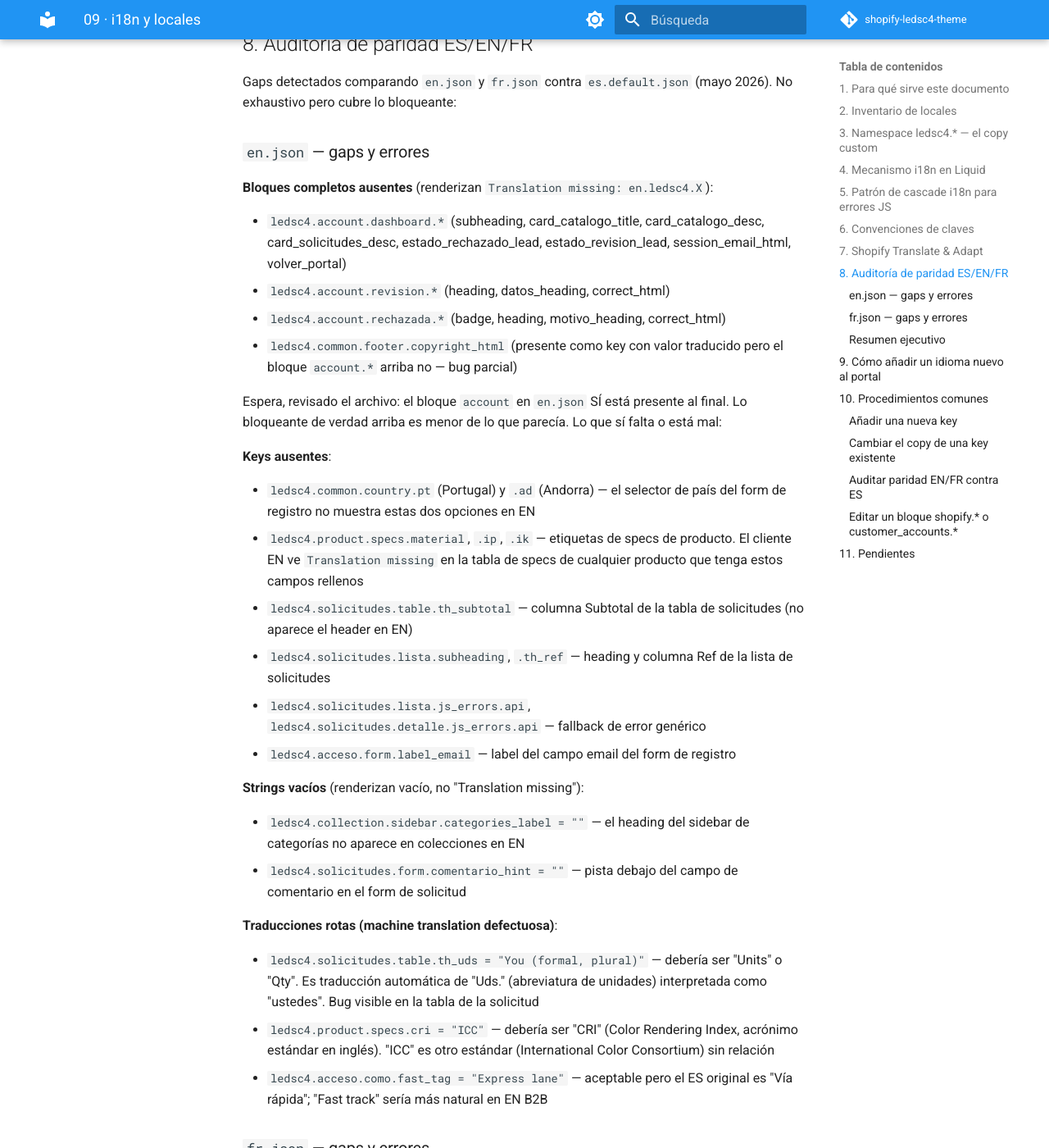
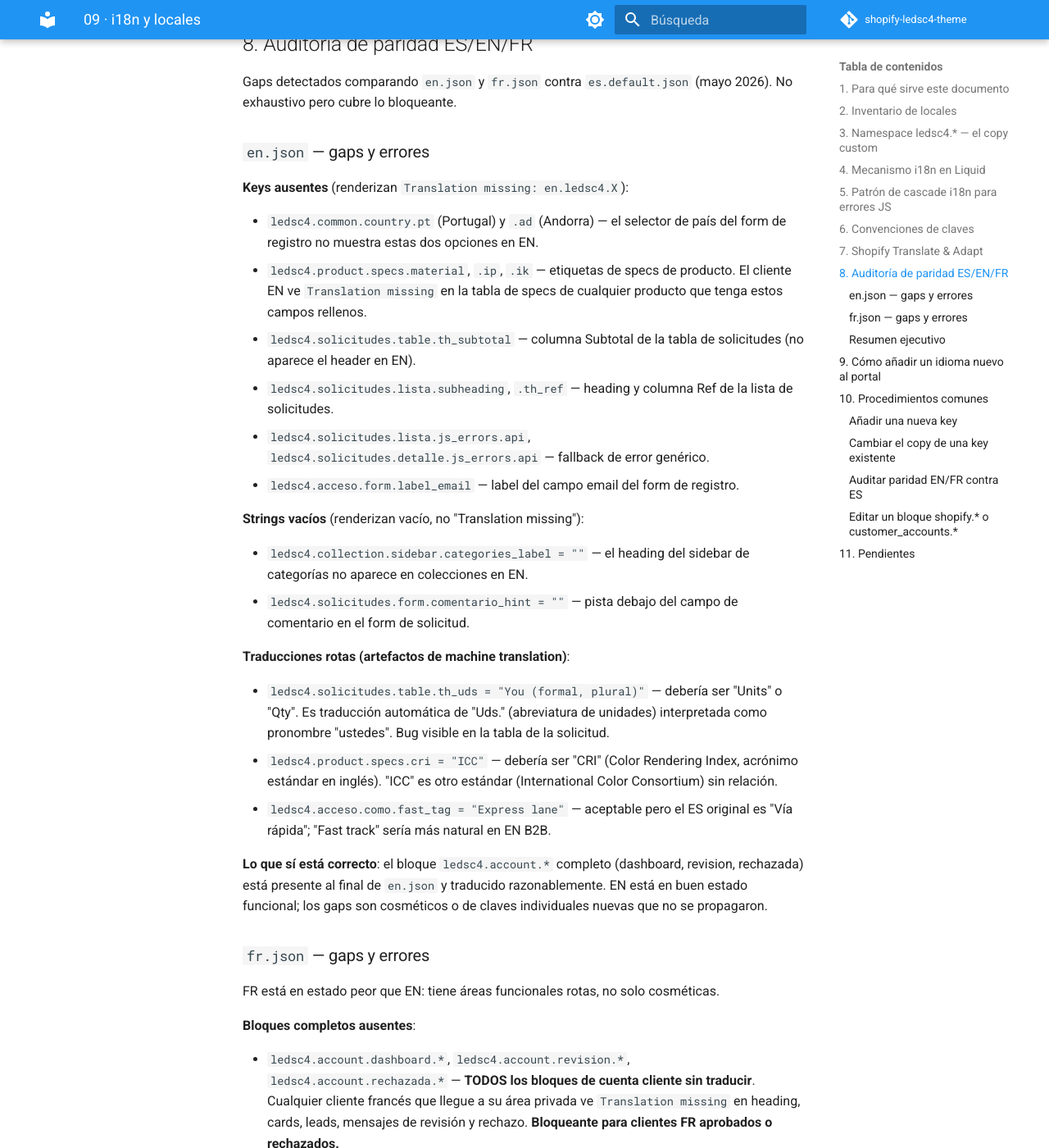
Before and after one commit to danielpenamad/shopify-ledsc4-theme, an MkDocs documentation site: the page built from docs/desarrollo/09-i18n.md, in a window 1280 px wide and 1400 px high, scrolled down 7089 px. Shown: the whole window at 82% size. Built offline with MkDocs 1.6.1 and Material for MkDocs 9.7.7, drawn with Linux system fonts in a browser that asks for light colours; comment, search, counter and statistics services are not loaded; some of the changed text lies outside the part shown.

Commit message:
docs(desarrollo): 09 — limpieza de auditoria EN, ampliar fr
Refina la seccion 8 del borrador previo:

- EN: elimina la autocorreccion visible sobre `account.*` (el
  bloque SI esta en en.json). Reorganiza en 3 bloques limpios:
  keys ausentes, strings vacios, traducciones rotas. Anade nota
  explicita de que el resto de EN esta en buen estado.

- FR: anade `regulacion = 'Réglementation'` (mal traducido como
  normativa, deberia ser 'Variation'/'Gradation' para dimming).
  Anade `cri` como ausente en FR (no presente como pense
  inicialmente, lo revise contra el JSON). Anade
  `common.footer.copyright_html` como ausente, no solo como
  pendiente.

- Anade hipotesis del bug propagado ES→EN→FR (el patron `th_uds`
  + `regulacion` sugiere que FR se tradujo desde EN, no desde ES).

- Resumen ejecutivo reescrito con contadores precisos: EN tiene
  severidad cosmetica, FR tiene severidad funcional (3 bloques
  completos ausentes, 5 strings vacios en pantallas visibles).

- Pendientes: anade `regulacion` a las traducciones rotas y a
  la sospecha de propagacion ES→EN→FR.

```diff
--- a/docs/desarrollo/09-i18n.md
+++ b/docs/desarrollo/09-i18n.md
@@ -174,74 +174,78 @@ Para el portal B2B esto importa porque:
 
 ## 8. Auditoría de paridad ES/EN/FR
 
-Gaps detectados comparando `en.json` y `fr.json` contra `es.default.json` (mayo 2026). No exhaustivo pero cubre lo bloqueante:
+Gaps detectados comparando `en.json` y `fr.json` contra `es.default.json` (mayo 2026). No exhaustivo pero cubre lo bloqueante.
 
 ### `en.json` — gaps y errores
 
-**Bloques completos ausentes** (renderizan `Translation missing: en.ledsc4.X`):
+**Keys ausentes** (renderizan `Translation missing: en.ledsc4.X`):
 
-- `ledsc4.account.dashboard.*` (subheading, card_catalogo_title, card_catalogo_desc, card_solicitudes_desc, estado_rechazado_lead, estado_revision_lead, session_email_html, volver_portal)
-- `ledsc4.account.revision.*` (heading, datos_heading, correct_html)
-- `ledsc4.account.rechazada.*` (badge, heading, motivo_heading, correct_html)
-- `ledsc4.common.footer.copyright_html` (presente como key con valor traducido pero el bloque `account.*` arriba no — bug parcial)
+- `ledsc4.common.country.pt` (Portugal) y `.ad` (Andorra) — el selector de país del form de registro no muestra estas dos opciones en EN.
+- `ledsc4.product.specs.material`, `.ip`, `.ik` — etiquetas de specs de producto. El cliente EN ve `Translation missing` en la tabla de specs de cualquier producto que tenga estos campos rellenos.
+- `ledsc4.solicitudes.table.th_subtotal` — columna Subtotal de la tabla de solicitudes (no aparece el header en EN).
+- `ledsc4.solicitudes.lista.subheading`, `.th_ref` — heading y columna Ref de la lista de solicitudes.
+- `ledsc4.solicitudes.lista.js_errors.api`, `ledsc4.solicitudes.detalle.js_errors.api` — fallback de error genérico.
+- `ledsc4.acceso.form.label_email` — label del campo email del form de registro.
 
-Espera, revisado el archivo: el bloque `account` en `en.json` SÍ está presente al final. Lo bloqueante de verdad arriba es menor de lo que parecía. Lo que sí falta o está mal:
+**Strings vacíos** (renderizan vacío, no "Translation missing"):
+
+- `ledsc4.collection.sidebar.categories_label = ""` — el heading del sidebar de categorías no aparece en colecciones en EN.
+- `ledsc4.solicitudes.form.comentario_hint = ""` — pista debajo del campo de comentario en el form de solicitud.
+
+**Traducciones rotas (artefactos de machine translation)**:
+
+- `ledsc4.solicitudes.table.th_uds = "You (formal, plural)"` — debería ser "Units" o "Qty". Es traducción automática de "Uds." (abreviatura de unidades) interpretada como pronombre "ustedes". Bug visible en la tabla de la solicitud.
+- `ledsc4.product.specs.cri = "ICC"` — debería ser "CRI" (Color Rendering Index, acrónimo estándar en inglés). "ICC" es otro estándar (International Color Consortium) sin relación.
+- `ledsc4.acceso.como.fast_tag = "Express lane"` — aceptable pero el ES original es "Vía rápida"; "Fast track" sería más natural en EN B2B.
+
+**Lo que sí está correcto**: el bloque `ledsc4.account.*` completo (dashboard, revision, rechazada) está presente al final de `en.json` y traducido razonablemente. EN está en buen estado funcional; los gaps son cosméticos o de claves individuales nuevas que no se propagaron.
+
+### `fr.json` — gaps y errores
+
+FR está en estado peor que EN: tiene áreas funcionales rotas, no solo cosméticas.
+
+**Bloques completos ausentes**:
+
+- `ledsc4.account.dashboard.*`, `ledsc4.account.revision.*`, `ledsc4.account.rechazada.*` — **TODOS los bloques de cuenta cliente sin traducir**. Cualquier cliente francés que llegue a su área privada ve `Translation missing` en heading, cards, leads, mensajes de revisión y rechazo. **Bloqueante para clientes FR aprobados o rechazados.**
+- `ledsc4.common.footer.copyright_html` — falta. El footer legal del portal en FR muestra `Translation missing` en lugar del copyright completo.
+
+**Strings vacíos críticos** (renderizan vacío):
+
+- `ledsc4.portal.heading_html = ""` — la heading H1 de la landing del portal está vacía en FR.
+- `ledsc4.portal.lead = ""` — el subtítulo del portal está vacío.
+- `ledsc4.portal.f1_title = ""`, `.f1_desc = ""` — la primera feature del portal está vacía.
+- `ledsc4.checkout.disclaimers.body_html = ""` — los disclaimers legales del checkout están vacíos en FR. Implicación legal: cliente francés no ve los avisos de IVA / portes / no devoluciones.
+- `ledsc4.collection.sidebar.categories_label = ""`.
 
 **Keys ausentes**:
 
-- `ledsc4.common.country.pt` (Portugal) y `.ad` (Andorra) — el selector de país del form de registro no muestra estas dos opciones en EN
-- `ledsc4.product.specs.material`, `.ip`, `.ik` — etiquetas de specs de producto. El cliente EN ve `Translation missing` en la tabla de specs de cualquier producto que tenga estos campos rellenos
-- `ledsc4.solicitudes.table.th_subtotal` — columna Subtotal de la tabla de solicitudes (no aparece el header en EN)
-- `ledsc4.solicitudes.lista.subheading`, `.th_ref` — heading y columna Ref de la lista de solicitudes
-- `ledsc4.solicitudes.lista.js_errors.api`, `ledsc4.solicitudes.detalle.js_errors.api` — fallback de error genérico
-- `ledsc4.acceso.form.label_email` — label del campo email del form de registro
-
-**Strings vacíos** (renderizan vacío, no "Translation missing"):
-
-- `ledsc4.collection.sidebar.categories_label = ""` — el heading del sidebar de categorías no aparece en colecciones en EN
-- `ledsc4.solicitudes.form.comentario_hint = ""` — pista debajo del campo de comentario en el form de solicitud
-
-**Traducciones rotas (machine translation defectuosa)**:
-
-- `ledsc4.solicitudes.table.th_uds = "You (formal, plural)"` — debería ser "Units" o "Qty". Es traducción automática de "Uds." (abreviatura de unidades) interpretada como "ustedes". Bug visible en la tabla de la solicitud
-- `ledsc4.product.specs.cri = "ICC"` — debería ser "CRI" (Color Rendering Index, acrónimo estándar en inglés). "ICC" es otro estándar (International Color Consortium) sin relación
-- `ledsc4.acceso.como.fast_tag = "Express lane"` — aceptable pero el ES original es "Vía rápida"; "Fast track" sería más natural en EN B2B
-
-### `fr.json` — gaps y errores
-
-**Bloques completos ausentes**:
-
-- `ledsc4.account.dashboard.*`, `ledsc4.account.revision.*`, `ledsc4.account.rechazada.*` — TODOS los bloques de cuenta cliente sin traducir. Cualquier cliente francés que llegue a su área privada ve "Translation missing" en heading, cards, leads, mensajes de revisión y rechazo. **Bloqueante para clientes FR aprobados.**
-- `ledsc4.common.footer.copyright_html` — falta. El footer legal del portal en FR muestra "Translation missing" en lugar del copyright
-
-**Strings vacíos críticos** (renderizan vacío):
-
-- `ledsc4.portal.heading_html = ""` — la heading H1 de la landing del portal está vacía en FR
-- `ledsc4.portal.lead = ""` — el subtítulo del portal está vacío
-- `ledsc4.portal.f1_title = ""`, `.f1_desc = ""` — la primera feature del portal está vacía
-- `ledsc4.checkout.disclaimers.body_html = ""` — los disclaimers legales del checkout están vacíos en FR. Implicación legal: cliente francés no ve los avisos de IVA / portes / no devoluciones
-- `ledsc4.collection.sidebar.categories_label = ""`
+- `ledsc4.product.specs.cri` — ausente en FR (presente en ES con valor "CRI").
+- `ledsc4.acceso.form.label_email` — falta (mismo gap que EN).
 
 **Traducciones rotas**:
 
-- `ledsc4.product.specs.ip = "PI"` — el código IP de producto traducido al revés. Debe quedarse como "IP" (acrónimo internacional, no se traduce)
-- `ledsc4.product.specs.ik = "OK"` — IK traducido como "OK". Debe quedarse como "IK"
-- `ledsc4.product.specs.material = "Matériel"` — debería ser "Matériau". "Matériel" significa "equipo/hardware", no "material"
-- `ledsc4.solicitudes.table.th_uds = "Vous."` — mismo patrón que en EN: traducción automática de "Uds." como "Vous" (vous = ustedes)
-- `ledsc4.acceso.como.step1_title = "Tu t'inscris"` — tuteo cuando el resto del corpus FR usa "vous" (formal). Inconsistencia de registro a corregir
-- `ledsc4.acceso.ctas_lead` — mezcla tuteo + vouvoiement en la misma frase
+- `ledsc4.product.specs.ip = "PI"` — el código IP de producto traducido al revés. Debe quedarse como "IP" (acrónimo internacional, no se traduce).
+- `ledsc4.product.specs.ik = "OK"` — IK traducido como "OK". Debe quedarse como "IK". Probablemente artefacto de auto-traducción interpretando "IK" como afirmación.
+- `ledsc4.product.specs.material = "Matériel"` — debería ser "Matériau". "Matériel" significa "equipo/hardware", no "material físico".
+- `ledsc4.product.specs.regulacion = "Réglementation"` — debería ser "Variation" o "Gradation". El ES "regulación" en este contexto es dimming (regulación de intensidad), no normativa.
+- `ledsc4.solicitudes.table.th_uds = "Vous."` — mismo patrón que en EN: traducción automática de "Uds." como "Vous" (ustedes).
+- `ledsc4.acceso.como.step1_title = "Tu t'inscris"` — tuteo cuando el resto del corpus FR usa "vous" (formal). Inconsistencia de registro a corregir.
+- `ledsc4.acceso.ctas_lead` — mezcla tuteo + vouvoiement en la misma frase.
+
+**Patrón sospechoso**: el bug `th_uds` ("Uds." → "You"/"Vous.") sugiere que la traducción FR se generó desde EN en vez de desde ES. Verificable comparando claves donde ES tiene precisión que EN pierde (acrónimos técnicos, abreviaturas) y FR repite la pérdida de EN. Recomendación: auditoría dedicada a esto antes de tocar más copy FR.
 
 ### Resumen ejecutivo
 
 | Categoría | EN | FR |
-| --- | --- | --- |
-| Bloques `ledsc4.account.*` ausentes | No (presentes al final) | **Sí, bloqueante** |
-| Strings vacíos en pantallas visibles | 2 (categories_label, comentario_hint) | 5+ (portal heading/lead/f1, checkout disclaimers, categories_label) |
-| Keys faltantes individuales | ~10 | ~3 |
-| Traducciones rotas (machine translation) | 2 mayores (th_uds, cri) | 5+ mayores (ip, ik, material, th_uds, registro inconsistente) |
-| Copyright footer | OK | **Ausente** |
+| --- | ---: | ---: |
+| Bloques `ledsc4.*` completos ausentes | 0 | 3 (account.dashboard, account.revision, account.rechazada) |
+| Strings vacíos en pantallas visibles | 2 | 5 |
+| Keys faltantes individuales | 11 | 3 |
+| Traducciones rotas con impacto al cliente | 2 (th_uds, cri) | 6 (ip, ik, material, regulacion, th_uds, registro inconsistente) |
+| Copyright footer | OK | Ausente |
+| Severidad global | Cosmética | Funcional |
 
-Lo más urgente operativamente es: completar el bloque `ledsc4.account.*` en FR (afecta a cualquier cliente FR aprobado) y rellenar `portal.*` y `checkout.disclaimers.*` en FR (afecta también a UX y posiblemente cumplimiento legal).
+Lo más urgente operativamente: completar el bloque `ledsc4.account.*` en FR (afecta a cualquier cliente FR aprobado o rechazado), y rellenar `portal.*` y `checkout.disclaimers.*` en FR (afecta a UX y posiblemente cumplimiento legal).
 
 ## 9. Cómo añadir un idioma nuevo al portal
 
@@ -300,9 +304,11 @@ No. Esos bloques los genera Translate & Adapt. Para cambiar copy ahí, editar de
 
 - **Completar bloque `ledsc4.account.*` en `fr.json`** — afecta a todos los clientes FR aprobados; dashboard, revisión y rechazo muestran "Translation missing". Bloqueante.
 
-- **Rellenar strings vacíos críticos en `fr.json`** — `portal.heading_html`, `portal.lead`, `portal.f1_title`, `portal.f1_desc`, `checkout.disclaimers.body_html`. El de checkout tiene implicación legal (avisos de IVA y devoluciones no se muestran al cliente FR).
+- **Rellenar strings vacíos críticos en `fr.json`** — `portal.heading_html`, `portal.lead`, `portal.f1_title`, `portal.f1_desc`, `checkout.disclaimers.body_html`, `common.footer.copyright_html`. El de checkout tiene implicación legal (avisos de IVA y devoluciones no se muestran al cliente FR).
 
-- **Corregir traducciones rotas heredadas de Translate & Adapt** — `th_uds = "You (formal, plural)"` y `th_uds = "Vous."`, `cri = "ICC"`, `material = "Matériel"`, `ip = "PI"`, `ik = "OK"`. Todas son artefactos de traducción automática literal sobre acrónimos o abreviaturas técnicas. Pasar por revisión humana del bloque `ledsc4.product.specs.*` y `ledsc4.solicitudes.table.*` en EN y FR.
+- **Corregir traducciones rotas heredadas de Translate & Adapt** — `th_uds = "You (formal, plural)"` y `th_uds = "Vous."`, `cri = "ICC"`, `material = "Matériel"`, `ip = "PI"`, `ik = "OK"`, `regulacion = "Réglementation"`. Todas son artefactos de traducción automática literal sobre acrónimos o abreviaturas técnicas. Pasar por revisión humana del bloque `ledsc4.product.specs.*` y `ledsc4.solicitudes.table.*` en EN y FR.
+
+- **Auditar origen del bug `th_uds`** — investigar si la traducción FR se hizo desde EN en vez de ES. Si es así, revisar todas las traducciones FR donde ES y EN difieren para detectar más bugs propagados (regulacion → "Réglementation" en lugar de "Variation"/"Gradation" es otra candidata del mismo patrón).
 
 - **Inconsistencia tuteo/vouvoiement en `fr.json`** — `acceso.como.step1_title = "Tu t'inscris"` y `acceso.ctas_lead` usan tuteo cuando el resto del corpus es formal. Auditoría completa de registro en FR.
 
```
